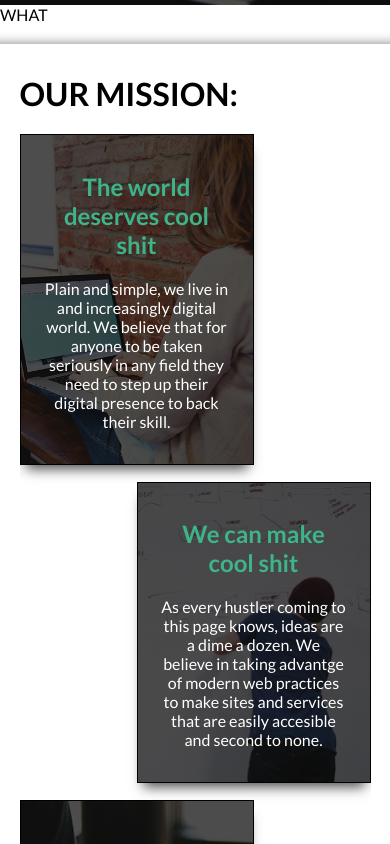
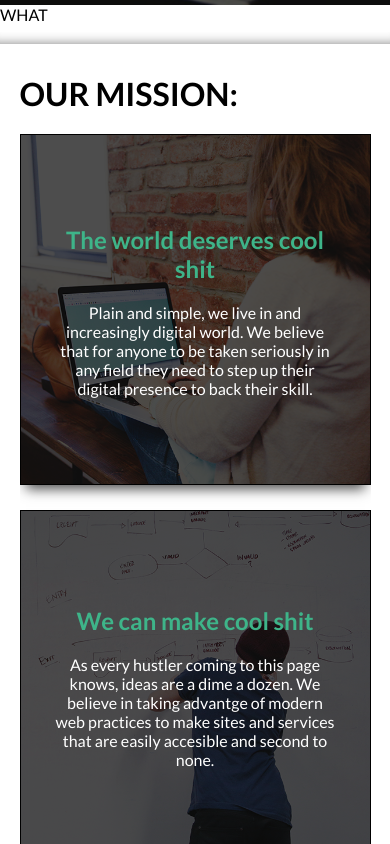
Before and after one commit to chris-milliano/itsmy-fyi-site, an Angular app: page / in a window 390 px wide. Shown: the part 900-1744 px from the top of the page. Built offline with nearby package versions, Linux system fonts and the light colour scheme.

Commit message:
FIX: Home page mobile css mistake

```diff
--- a/src/app/pages/home/home.component.scss
+++ b/src/app/pages/home/home.component.scss
@@ -41,13 +41,12 @@
 
         #why__contents {
             width: 90vw;
-            max-width: 700px;
+            max-width: 800px;
 
             .contents__section {
-                width: 60vw;
-                min-height: 60vw;
-                float: left;
-                margin-bottom: 2vh;
+                width: 90vw;
+                min-height: 90vw;
+                margin-bottom: 3vh;
                 background: $dk-gry no-repeat center center;
                 background-size: cover;
                 background-blend-mode: multiply;
@@ -57,9 +56,10 @@
                 align-items: center;
                 justify-content: center;
 
-                @media all and (min-width: 992px) {
+                @media all and (min-width: 786px) {
                     width: 500px;
                     min-height: 500px;
+                    float: left;
                 }
 
                 .section__text {
@@ -81,7 +81,10 @@
 
             #section-2 {
                 background-image: url(/assets/images/home/mission_section2.jpg);
-                float: right;
+
+                @media all and (min-width: 786px) {
+                    float: right;
+                }
             }
 
             #section-3 {
```
